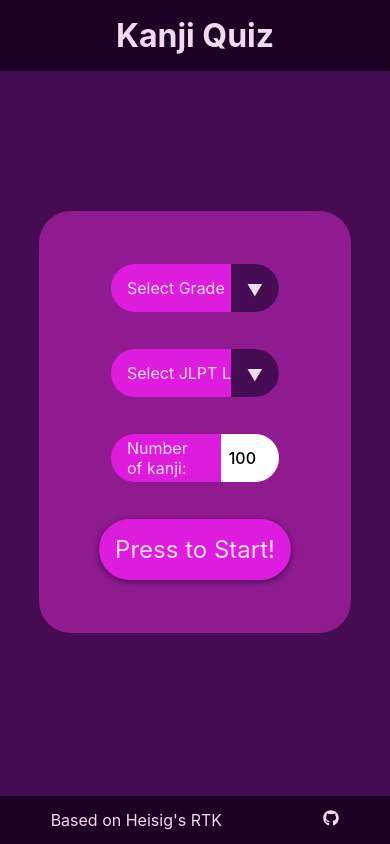
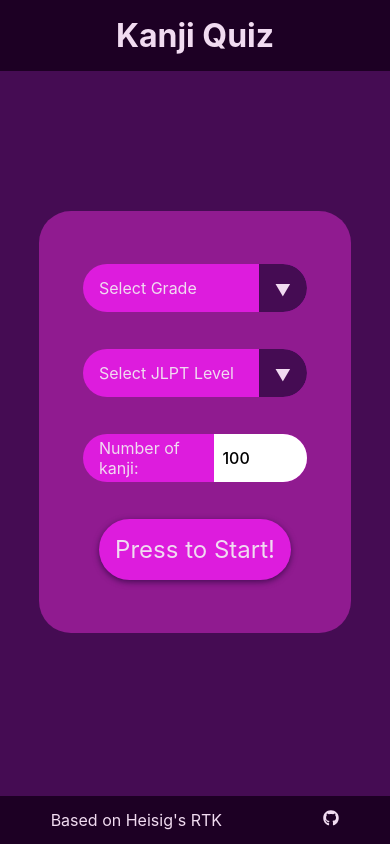
Before and after one commit to doandadr/Kanji_Quiz, a React (Create React App) app: page / in a window 390 px wide. Built offline with nearby package versions, Linux system fonts and the light colour scheme.

Commit message:
style: fix input on mobile view

```diff
--- a/src/style.css
+++ b/src/style.css
@@ -274,6 +274,11 @@ footer FaGithub {
   line-height: 3;
   background: var(--primary);
 }
+@media screen and (max-width: 768px) {
+  .start__select {
+    width: 80%;
+  }
+}
 .start__select::after {
   content: "▼";
   position: absolute;
@@ -315,6 +320,11 @@ footer FaGithub {
   padding: 0;
   display: flex;
   justify-content: space-between;
+}
+@media screen and (max-width: 768px) {
+  .start__number {
+    width: 80%;
+  }
 }
 .start__number p {
   margin: auto 0;
--- a/src/style.scss
+++ b/src/style.scss
@@ -266,6 +266,9 @@ footer {
     position: relative;
     display: flex;
     width: 60%;
+    @media screen and (max-width: 768px) {
+      width: 80%;
+    }
     height: 3em;
     line-height: 3;
     background: var(--primary);
@@ -309,6 +312,10 @@ footer {
   &__number {
     @include rounded;
     width: 60%;
+    @media screen and (max-width: 768px) {
+      width: 80%;
+    }
+
     height: 3em;
     background: var(--secondary);
     padding: 0;
```
Also changed, not shown: 1 other file (tests, documents, lock files or other folders).
